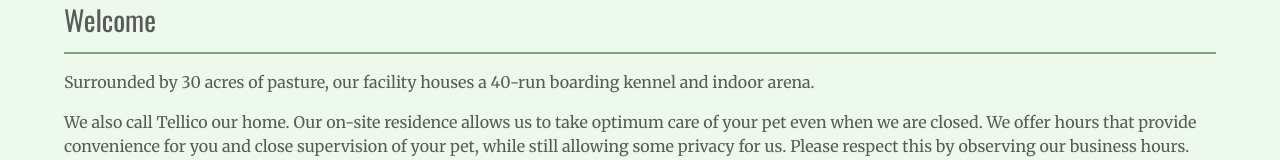
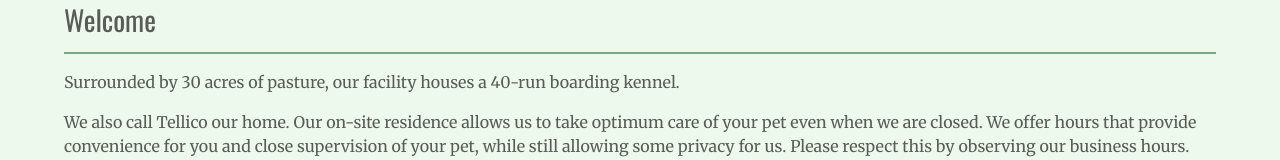
Before and after one commit to Worthy-Dev/tellicoBNB, a React (Create React App) app in the folder tellico/: page / in a window 1280 px wide. Shown: the part 602-762 px from the top of the page. Built offline with nearby package versions, Linux system fonts and the light colour scheme; the HTML template or start-up script is replaced by a standard one.

Commit message:
updated some text on services and home page

```diff
--- a/tellico/public/index.html
+++ b/tellico/public/index.html
@@ -3,7 +3,7 @@
   <head>
     <meta charset="utf-8" />
     <link rel="icon" href="%PUBLIC_URL%/favicon.ico" />
-    <meta name="viewport" content="width=device-width, initial-scale=1" />
+    <meta name="viewport" content="width=device-width, initial-scale=1, maximum-scale=1" />
     <meta name="theme-color" content="#000000" />
     <meta
       name="description"
--- a/tellico/src/components/Home.js
+++ b/tellico/src/components/Home.js
@@ -29,7 +29,7 @@
         <hr className="lines"></hr>
         <p>
           Surrounded by 30 acres of pasture, our facility houses a 40-run
-          boarding kennel and indoor arena.
+          boarding kennel.
         </p>
         <p>
           We also call Tellico our home. Our on-site residence allows us to take
--- a/tellico/src/components/Services.js
+++ b/tellico/src/components/Services.js
@@ -139,7 +139,7 @@
                         <div>
                             <ul>
                                 <li>Bring proof of vaccinations for each pet or a negative blood test</li>
-                                <li>Dogs must be current on Rabies, Distemper, and Parvo, and Boardatella vaccine</li>
+                                <li>Dogs must be current on Rabies, Distemper, Parvo, and Boardatella vaccine</li>
                                 <li>Cats must be current on Rabies, RCP-C, and FeLV</li>
                                 <li>Provide the name of your veterinarian, in the case of a medical emergency </li>
                                 <li>Provide your phone number and an emergecy contact number if you cannot be reached </li>
```
